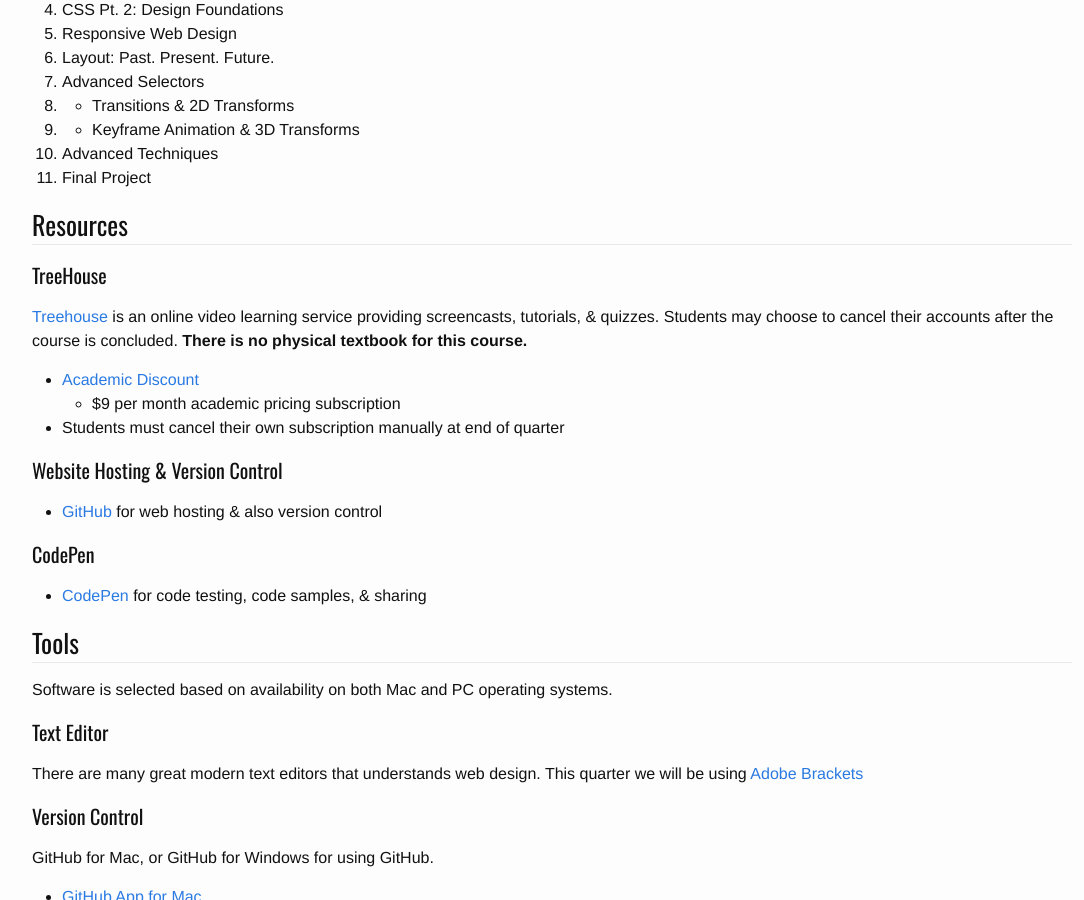
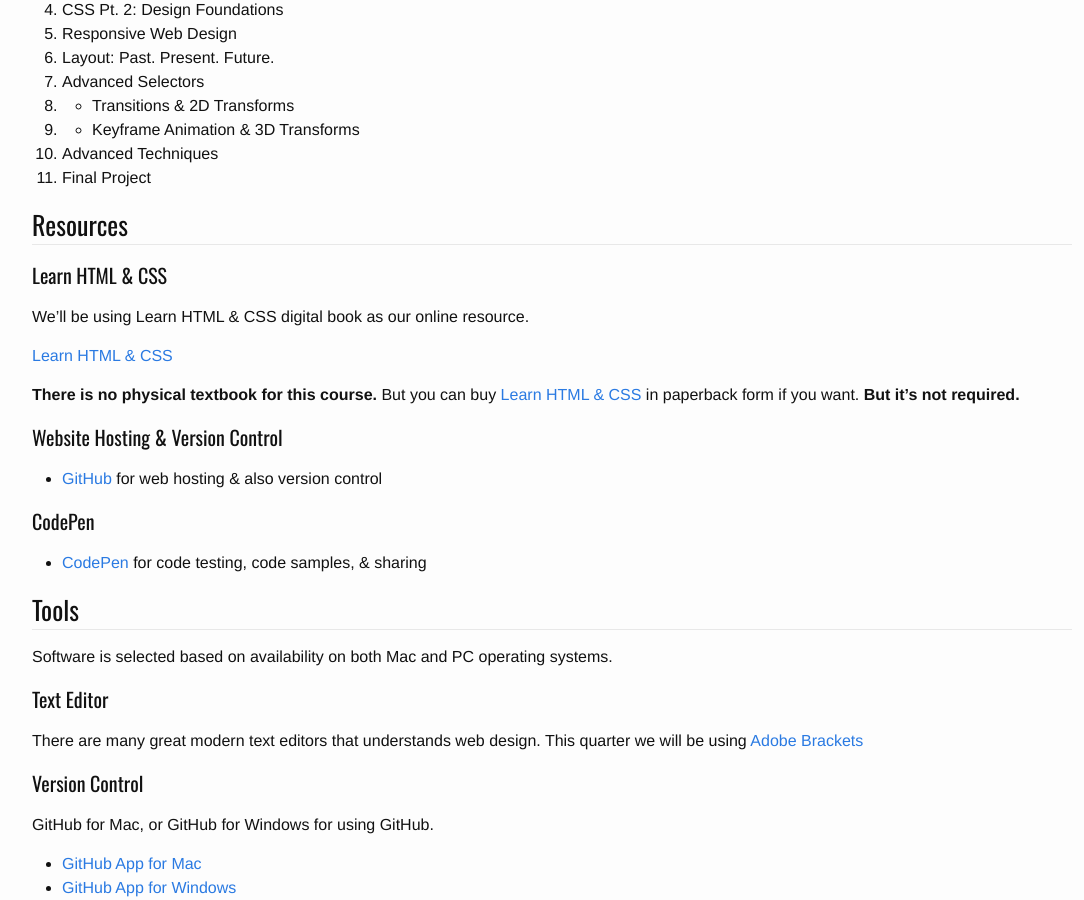
Before and after one commit to ianshea/DESN-368, a Jekyll site: the page built from syllabus.md, in a window 1280 px wide and 900 px high, scrolled down 974 px. Shown: the whole window, without its empty margins (88-1172 px from the left). Built offline with Jekyll 4.4.1, drawn with Linux system fonts in a browser that asks for light colours.

Commit message:
updating course docs

```diff
--- a/_posts/2016-01-02-session1.markdown
+++ b/_posts/2016-01-02-session1.markdown
@@ -28,6 +28,6 @@
 * Setup [GitHub](https://github.com/join) shows when and how much you work on a project
   * [GitHub App for Mac](http://mac.github.com/)
   * [GitHub App for Windows](http://windows.github.com/)
-* Your [Treehouse](https://teamtreehouse.com/signup_code/ManiKoth) Account is public
+* [Github Pages](https://pages.github.com/) Github Pages Quickstart
 * [CodePen](https://codepen.io/signup/free) pens are public, unless you pay for private pens
 * [Adobe Brackets](http://brackets.io/) is free for both Mac and PC.
--- a/_posts/2016-01-02-session2.markdown
+++ b/_posts/2016-01-02-session2.markdown
@@ -19,7 +19,7 @@
 * HTML Comments and whitespace
 * Element Structure: tag, attribute, value
 
-Reference: [Treehouse - HTML Introduction](https://teamtreehouse.com/library/html/introduction/)
+Reference: [Getting to know HTML](http://learn.shayhowe.com/html-css/getting-to-know-html/)
 
 ## Internal Assets vs. External
 
@@ -33,8 +33,6 @@
 * Embeds, Iframes, & Includes
 * Video with YouTube
 * Audio with SoundCloud
-
-Reference: [Treehouse - HTML Objects](https://teamtreehouse.com/library/html/objects/embedded-elements)
 
 ## About Page
 
--- a/syllabus.md
+++ b/syllabus.md
@@ -47,12 +47,13 @@
 
 ### Resources
 
-#### TreeHouse
-[Treehouse](http://teamtreehouse.com) is an online video learning service providing screencasts, tutorials, & quizzes. Students may choose to cancel their accounts after the course is concluded. **There is no physical textbook for this course.**
+#### Learn HTML & CSS
 
-* [Academic Discount](https://teamtreehouse.com/signup_code/ManiKoth)
-  * $9 per month academic pricing subscription
-* Students must cancel their own subscription manually at end of quarter
+We'll be using Learn HTML & CSS digital book as our online resource.
+
+[Learn HTML & CSS](http://learn.shayhowe.com/html-css/)
+
+**There is no physical textbook for this course.** But you can buy [Learn HTML & CSS](http://www.barnesandnoble.com/w/learn-to-code-html-and-css-shay-howe/1117333227) in paperback form if you want. **But it's not required.**
 
 #### Website Hosting & Version Control
 * [GitHub](https://github.com/join) for web hosting & also version control
```
Also changed, not shown: other parts of _posts/2016-01-02-session1.markdown (+1 -1 lines).
